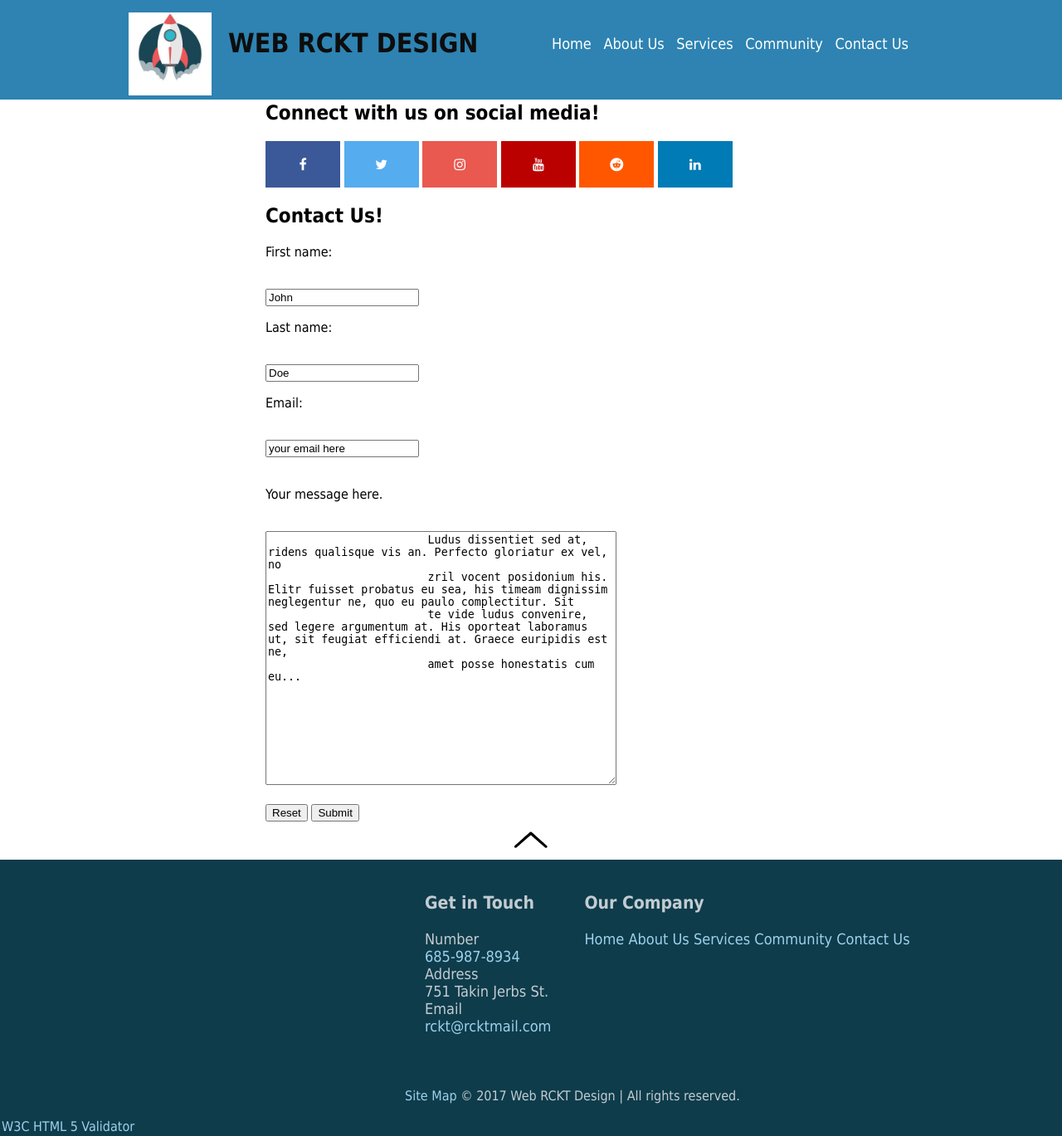
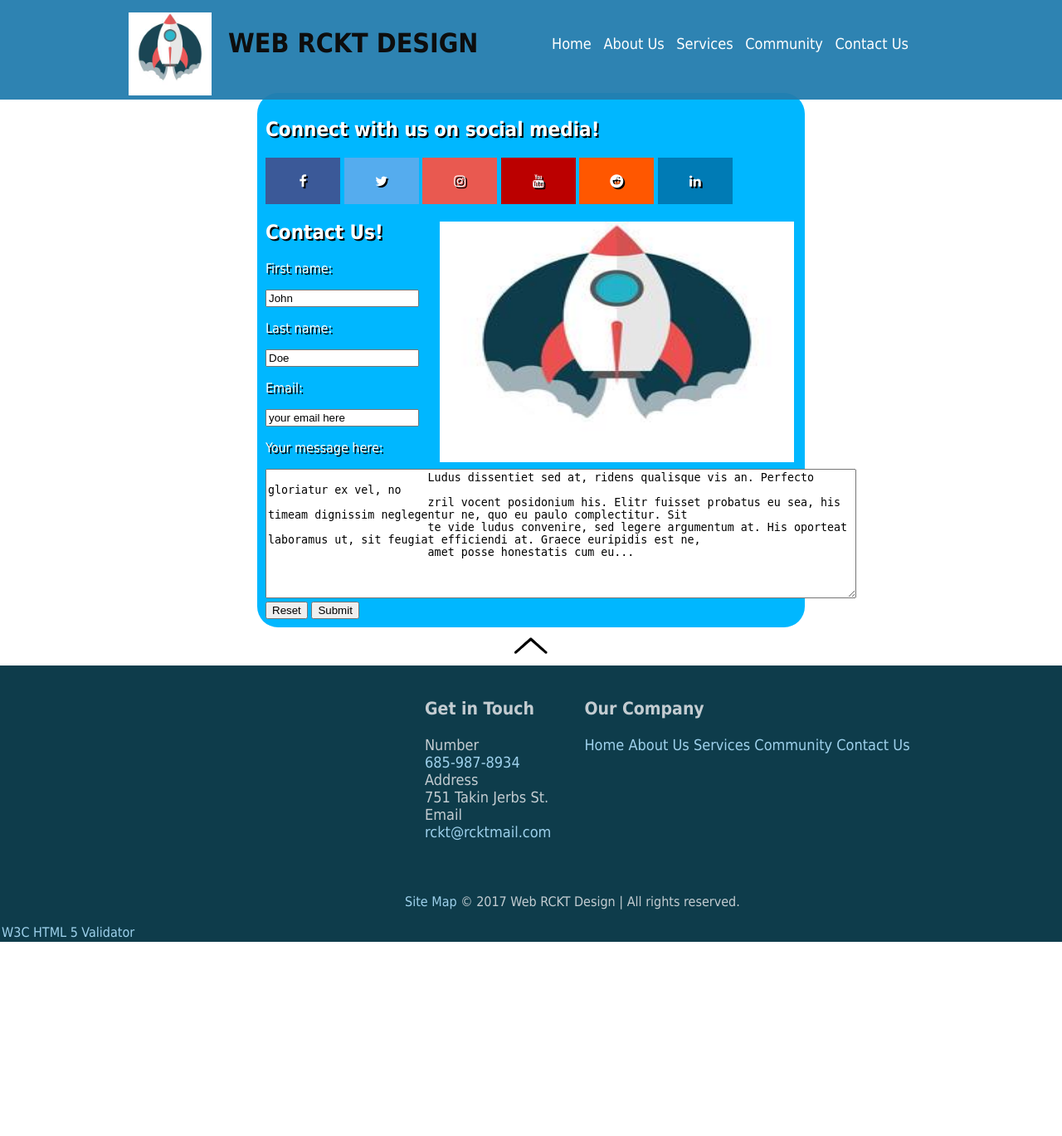
Before and after one commit to tonihe/1536, a PHP site: page /contactus.html in a window 1280 px wide. Shown: the whole page at 83% size. After the commit the page ends 1135 px from the top, so only its background shows below. Run offline with PHP 8.4, Linux system fonts and the light colour scheme.

Commit message:
edited contact page and form.

```diff
--- a/G26/community.html
+++ b/G26/community.html
@@ -108,7 +108,7 @@
 			dignissim neglegentur ne, quo eu paulo complectitur. Sit te vide ludus convenire,
 			sed legere argumentum at.
 			</p>
-			<a href="#"><img src="style/placeholder4.jpg" alt="Link to Forum Page"width="250px"; height="50px";></a>
+			<a href="forum.html"><img src="style/placeholder4.jpg" alt="Link to Forum Page"width="250px"; height="50px";></a>
 		</div>
 	</div>
 <a id="scrollbutton" href="#pagetop"><img src="style/buttonup.png" alt="Back to Top"></a>
--- a/G26/contactus.html
+++ b/G26/contactus.html
@@ -5,6 +5,20 @@
 <link rel="stylesheet" href="style/base.css">
 <link rel="stylesheet" href="https://cdnjs.cloudflare.com/ajax/libs/font-awesome/4.7.0/css/font-awesome.min.css">
 <title>Contact Us</title>
+<style>
+.findsocial {
+	background-color: #00B7FF;
+	padding: 10px;
+	color: white;
+	text-shadow:2px 2px #000000;
+	border-radius: 25px;
+	background-image: url("style/sample.jpg");
+	background-position: 220px 155px;
+	background-repeat: no-repeat;
+	background-size: 427px 290px;
+	margin-top: 10px;
+}
+</style>
 </head>
 <body>
 	<header>
@@ -35,26 +49,19 @@
 		<h2>Contact Us!</h2>
 			<form action="http://webdevfoundations.net/scripts/formdemo.asp">
 			<p>First name:</p>
-			<br>
 			<input type="text" name="firstname" value="John">
-			<br>
 			<p>Last name:</p>
-			<br>
 			<input type="text" name="lastname" value="Doe">
-			<br>
 			<p>Email:</p>
-			<br>
 			<input type="text" name="email" value="your email here">
- 		<br>
 		<br>
-			<p>Your message here.</p><br>
-			<textarea name="message" rows="20" cols="50">
+			<p>Your message here:</p>
+			<textarea name="message" rows="10" cols="86">
 			Ludus dissentiet sed at, ridens qualisque vis an. Perfecto gloriatur ex vel, no
 			zril vocent posidonium his. Elitr fuisset probatus eu sea, his timeam dignissim neglegentur ne, quo eu paulo complectitur. Sit
 			te vide ludus convenire, sed legere argumentum at. His oporteat laboramus ut, sit feugiat efficiendi at. Graece euripidis est ne,
 			amet posse honestatis cum eu...
 			</textarea>
-  		<br>
 		<br>
 			<input type="reset" value="Reset">
 			<input type="submit" value="Submit">
--- a/G26/projects.html
+++ b/G26/projects.html
@@ -39,7 +39,7 @@
 				<td class="formtd1">
 					<figure>
 						<a href="#">
-						<img src="https://scontent.cdninstagram.com/t51.2885-15/s640x640/sh0.08/e35/16463914_1645041595792666_8384798763440406528_n.jpg" alt="bridge" width=300 height=300 />
+						<img src="https://scontent.cdninstagram.com/t51.2885-15/s640x640/sh0.08/e35/16463914_1645041595792666_8384798763440406528_n.jpg" alt="bridge" width=300 height=300>
 						</a>
 					</figure>
 				</td>
@@ -60,7 +60,7 @@
 				<td class="formtd4">
 					<figure>
 						<a href="#">
-						<img src="https://scontent.cdninstagram.com/t51.2885-15/s640x640/sh0.08/e35/15876619_1635980290045096_4197029766634668032_n.jpg" alt="stanely" width=300 height=300 />
+						<img src="https://scontent.cdninstagram.com/t51.2885-15/s640x640/sh0.08/e35/15876619_1635980290045096_4197029766634668032_n.jpg" alt="stanley" width=300 height=300 />
 						</a>
 					</figure>
 		</table>
--- a/G26/style/base.css
+++ b/G26/style/base.css
@@ -127,7 +127,6 @@ footer a {
 
 #footerclmn2 {
 	position: relative;
-
 }
 
 #copyright {
@@ -154,7 +153,6 @@ footer a {
 	clear: both;
 
 }
-
 
 /* Project Page CSS Starts Here
 Please edit with care and caution
```
